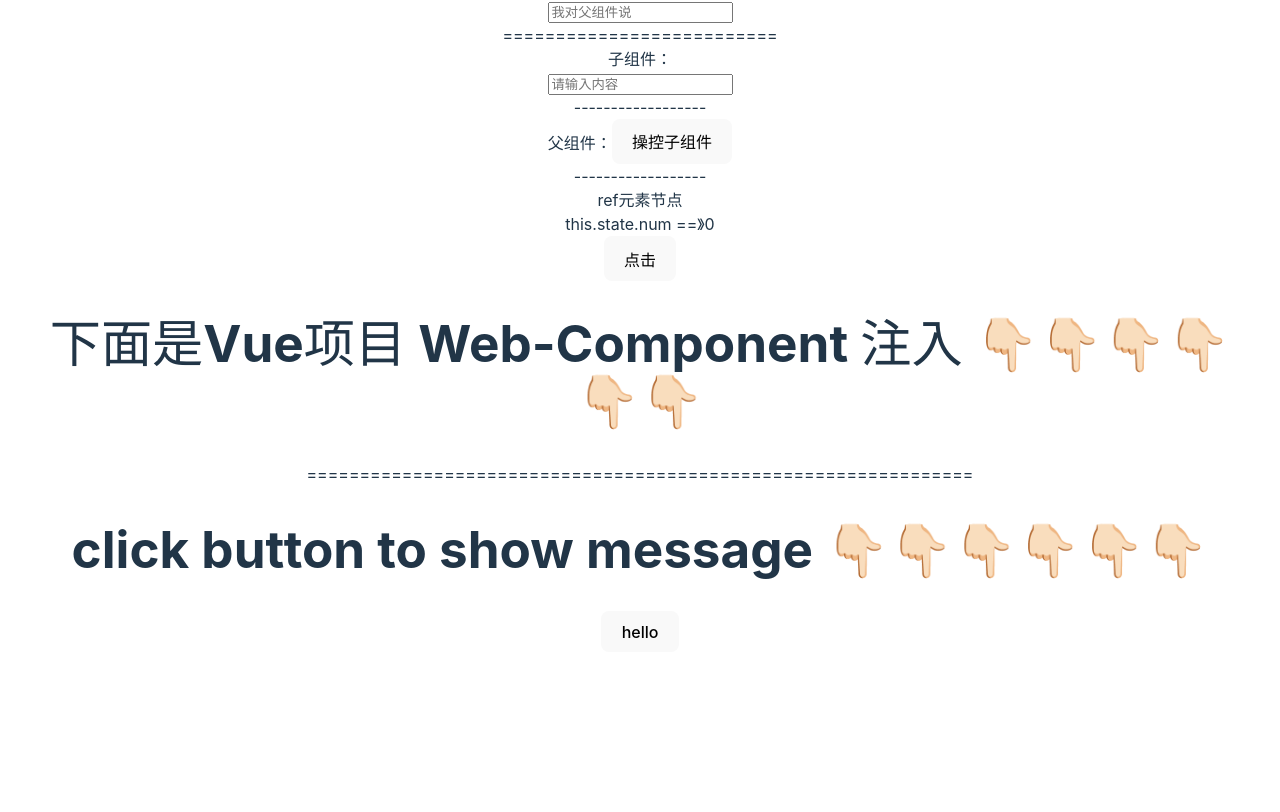
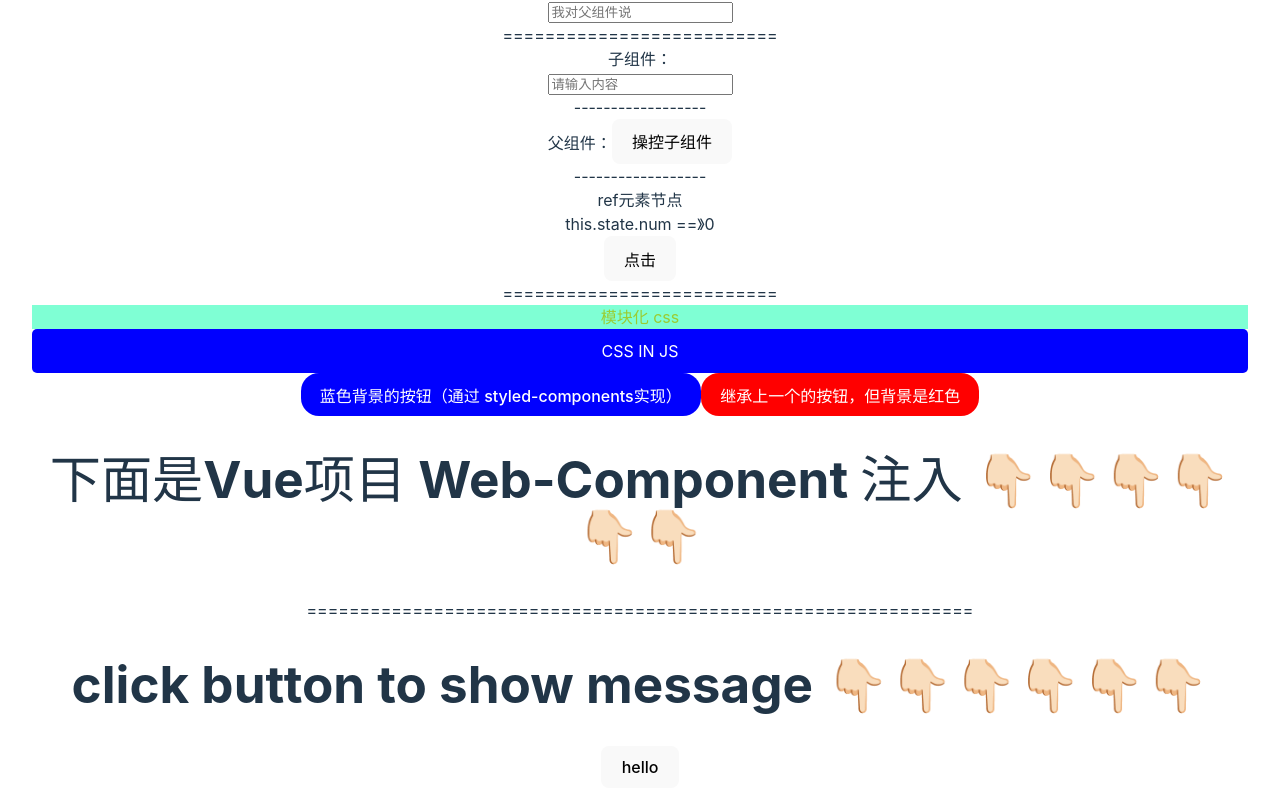
Before and after one commit to MashyG/mashy-monorepo, a React (Vite) app in the folder apps/react-project/: page / in a window 1280 px wide. Shown: the part 666-1478 px from the top of the page. Before the commit the page ends 1350 px from the top, so only its background shows below. Built offline with nearby package versions, Linux system fonts and the light colour scheme.

Commit message:
feat(apps/react): add css module

```diff
--- a/apps/react-project/package.json
+++ b/apps/react-project/package.json
@@ -13,7 +13,8 @@
     "@mashy-monorepo/shared": "workspace:^",
     "@mashy-monorepo/web-component": "workspace:^",
     "react": "^18.2.0",
-    "react-dom": "^18.2.0"
+    "react-dom": "^18.2.0",
+    "styled-components": "^6.1.1"
   },
   "devDependencies": {
     "@types/react": "^18.2.15",
--- a/apps/react-project/src/App.tsx
+++ b/apps/react-project/src/App.tsx
@@ -8,6 +8,7 @@ import "@mashy-monorepo/web-component";
 import HelloworldComp from "./components/Helloworld";
 import Communication from "./components/Communication";
 import CommunicateByRef from "./components/CommunicateByRef";
+import CssModule from "./components/CssModule";
 
 function App() {
   return (
@@ -19,6 +20,8 @@ function App() {
         <Communication />
         <div>==========================</div>
         <CommunicateByRef />
+        <div>==========================</div>
+        <CssModule />
       </div>
       <div>
         <h1>下面是Vue项目 Web-Component 注入 👇🏻👇🏻👇🏻👇🏻👇🏻👇🏻</h1>
--- /dev/null
+++ b/apps/react-project/src/assets/styles/base.module.css
@@ -0,0 +1,3 @@
+.base {
+  color: yellowgreen;
+}
--- /dev/null
+++ b/apps/react-project/src/assets/styles/index.module.css
@@ -0,0 +1,8 @@
+:global(.text-bg) {
+  background-color: sandybrown;
+}
+
+.baseText {
+  composes: base from './base.module.css';
+  background-color: aquamarine;
+}
--- /dev/null
+++ b/apps/react-project/src/components/CSSModule.jsx
@@ -0,0 +1,34 @@
+import style from "../assets/styles/index.module.css";
+import styled from "styled-components";
+
+const baseStyles = {
+  fontSize: "16px",
+};
+const styles = {
+  backgroundColor: "blue",
+  padding: "10px",
+  borderRadius: "5px",
+  color: "white",
+};
+
+const Button = styled.button`
+  background: blue;
+  color: #fff;
+  border: none;
+  border-radius: 18px;
+`;
+
+const NewButton = styled(Button)`
+  background: red;
+`;
+
+export default function CssModule() {
+  return (
+    <>
+      <div className={style.baseText}>模块化 css</div>
+      <div style={{ ...baseStyles, ...styles }}>CSS IN JS</div>
+      <Button>蓝色背景的按钮（通过 styled-components实现）</Button>
+      <NewButton>继承上一个的按钮，但背景是红色</NewButton>
+    </>
+  );
+}
--- a/apps/react-project/src/components/Communication.tsx
+++ b/apps/react-project/src/components/Communication.tsx
@@ -1,7 +1,7 @@
 import { useState } from "react";
 
 /* 子组件 */
-export function Son(props: any) {
+function Son(props: any) {
   const { fatherSay, sayFather } = props;
   return (
     <div className="son">
```
Also changed, not shown: 2 other files (tests, documents, lock files or other folders).
